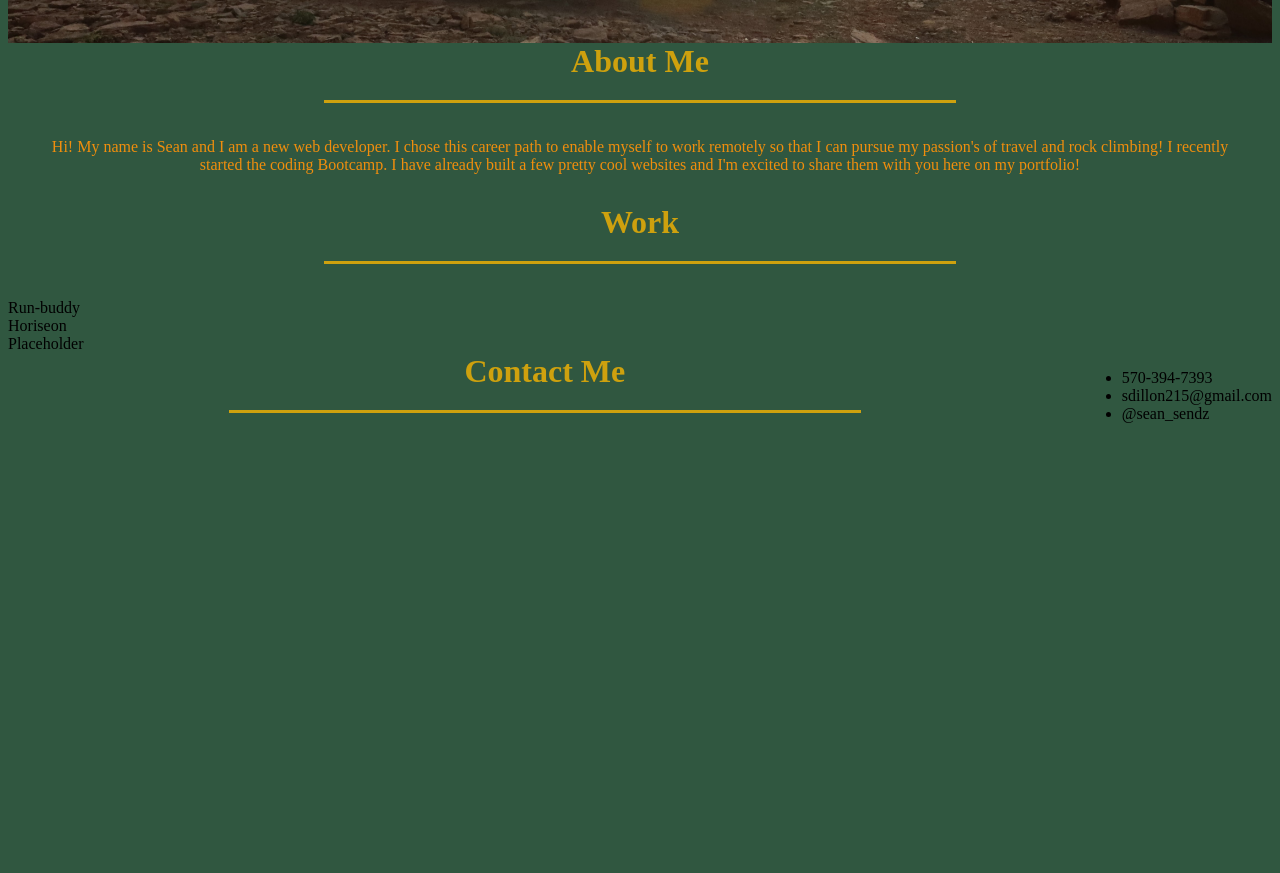
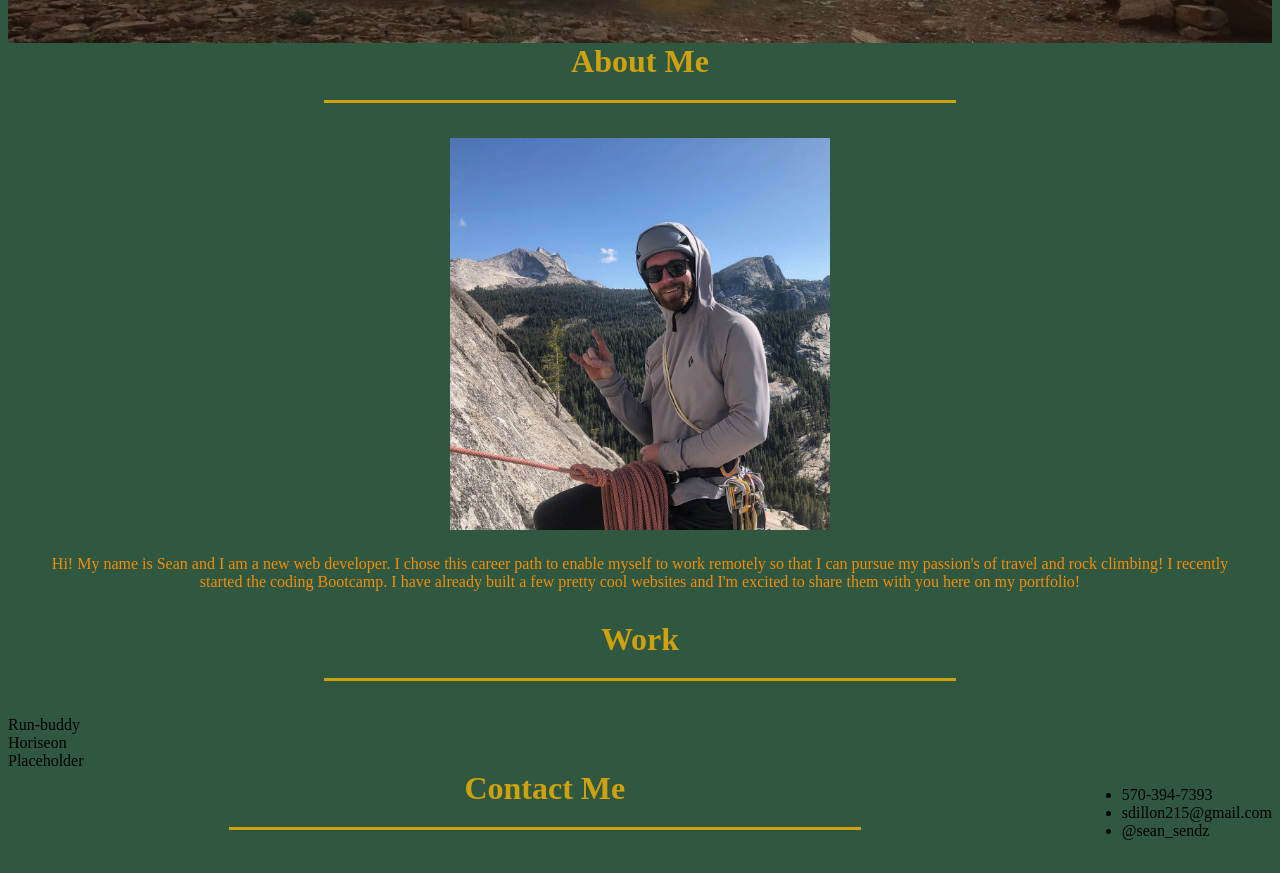
Before and after one commit to Sdillon215/Personal-Portfolio, a plain HTML site: page index.html in a window 1280 px wide. Shown: the part 780-1653 px from the top of the page. Before the commit the page ends 1236 px from the top, so only its background shows below. Drawn offline with Linux system fonts and the light colour scheme.

Commit message:
img added to about me section

```diff
--- a/assets/style.css
+++ b/assets/style.css
@@ -82,6 +82,13 @@ header nav ul li a {
     display: flex;
 }
 
+.me img {
+    width: 30%;
+    height: 50%;
+    display: block;
+    margin: 0 auto 25px auto;
+}
+
 .me p {
     color: #f08e0d;
     text-align: center;
--- a/index.html
+++ b/index.html
@@ -42,6 +42,7 @@
                 About Me
             </h3>
         </div>
+        <img alt="portrait" src="./assets/images/portrait.jpg" />
         <p>
             Hi! My name is Sean and I am a new web developer. I chose this career path to enable myself to work remotely so that I can pursue my passion's of travel and rock climbing! I recently started the coding Bootcamp. I have already built a few pretty cool websites and I'm excited to share them with you here on my portfolio!
         </p>
```
